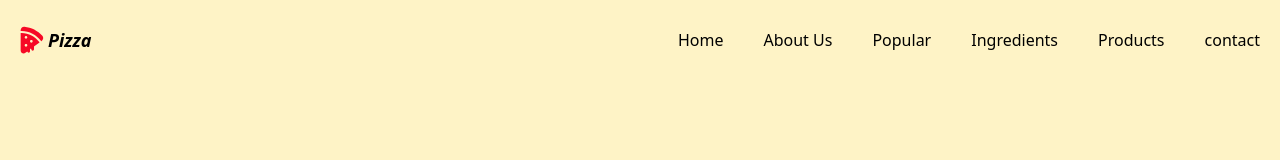
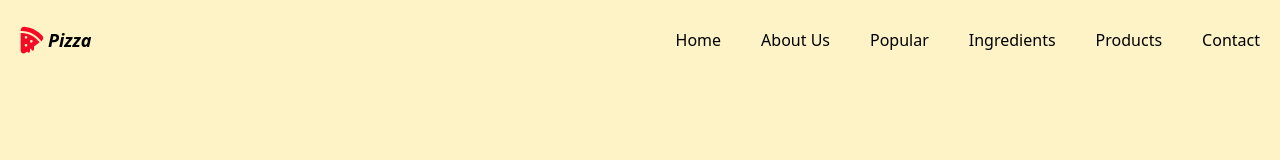
Before and after one commit to NDTC-Mangansakan/react-pizza-website, a React (Vite) app: page / in a window 1280 px wide. Shown: the top 160 px of the page. Built offline with nearby package versions, Linux system fonts and the light colour scheme.

Commit message:
added group-hover effect on images in products page

```diff
--- a/src/components/Navbar.jsx
+++ b/src/components/Navbar.jsx
@@ -8,7 +8,7 @@ const navLinks = [
   { href: '#popular', name: 'Popular' },
   { href: '#ingredients', name: 'Ingredients' },
   { href: '#products', name: 'Products' },
-  { href: '#contact', name: 'contact' },
+  { href: '#contact', name: 'Contact' },
 ]
 
 const Navbar = () => {
--- a/src/pages/Products.jsx
+++ b/src/pages/Products.jsx
@@ -19,8 +19,8 @@ const Products = () => {
 
                 <div className="mt-40 grid gap-x-5 gap-y-15 grid-cols-2 sm:gap-x-10 sm:gap-y-25  lg:grid-cols-3 lg:gap-y-35">
                     {productsList.map(list => (
-                        <div key={list.name} className="relative rounded-3xl bg-bg-secondary p-5 pt-10  sm:pt-15 lg:pt-20">
-                            <img src={list.img} alt={list.name} className='absolute w-25 left-1/2 -translate-x-1/2 -top-10 sm:-top-20 lg:-top-25 sm:w-40 lg:w-50' />
+                        <div key={list.name} className="relative group rounded-3xl bg-bg-secondary p-5 pt-10  sm:pt-15 lg:pt-20">
+                            <img src={list.img} alt={list.name} className='transition-transform duration-200 group-hover:-translate-y-2 absolute w-25 left-1/2 -translate-x-1/2 -top-10 sm:-top-20 lg:-top-25 sm:w-40 lg:w-50' />
                             <div className="mt-5">
                                 <p className="text-xl font-bold text-center italic sm:text-2xl lg:text-3xl">
                                     {list.name} <br />Pizza
```
